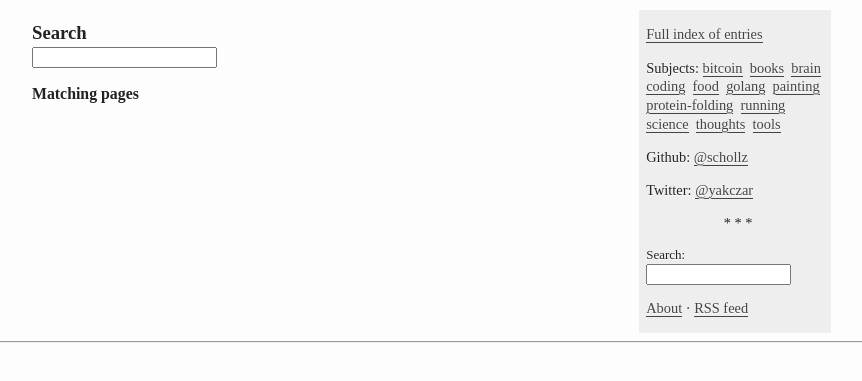
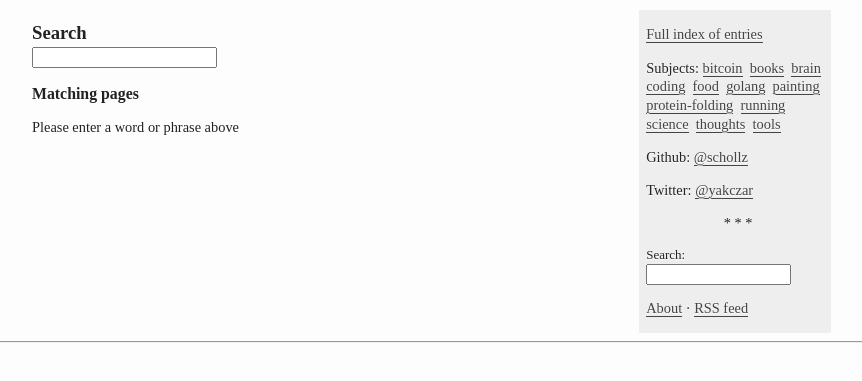
Before and after one commit to schollz/schollz.github.io, a plain HTML site: page search/index.html in a window 1280 px wide. Shown: the part 11-392 px from the top of the page, without its empty margins (209-1071 px from the left). Drawn offline with nearby package versions, Linux system fonts and the light colour scheme.

Commit message:
add 0 and modify 1 files
M  search/index.html

```diff
--- a/search/index.html
+++ b/search/index.html
@@ -22,4 +22,4 @@ getJSON("https:\/\/randomquote.schollz.com?callback=cbfunc")</script><img src="h
 <a href=/tags/tools>tools</a>&nbsp;<p>Github:
 <a href=https://github.com/schollz>@schollz</a><p>Twitter:
 <a href=https://twitter.com/yakczar>@yakczar</a><p align=center>* * *<p id=quoteP><div class=sidesearch style=font-size:small><form onsubmit="location.href='/search/?s='+document.getElementById('myInput').value;return false;">Search:
-<input id=myInput size=15></form></div><p><a href=/about>About</a>&nbsp;&middot;&nbsp;<a href=/index.xml>RSS feed</a></div></div></div></div></div><hr><script src=https://code.jquery.com/jquery-3.3.1.min.js></script><script src=https://cdnjs.cloudflare.com/ajax/libs/fuse.js/3.2.0/fuse.min.js></script><script src=https://cdnjs.cloudflare.com/ajax/libs/mark.js/8.11.1/jquery.mark.min.js></script><script src=js/search.js></script>
+<input id=myInput size=15></form></div><p><a href=/about>About</a>&nbsp;&middot;&nbsp;<a href=/index.xml>RSS feed</a></div></div></div></div></div><hr><script src=https://code.jquery.com/jquery-3.3.1.min.js></script><script src=https://cdnjs.cloudflare.com/ajax/libs/fuse.js/3.2.0/fuse.min.js></script><script src=https://cdnjs.cloudflare.com/ajax/libs/mark.js/8.11.1/jquery.mark.min.js></script><script src=/js/search.js></script>
```
